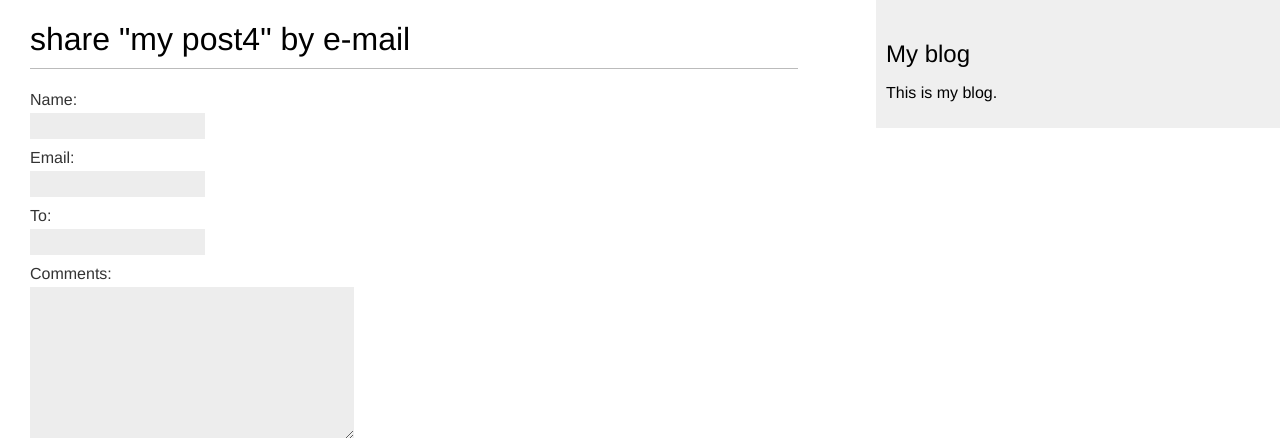
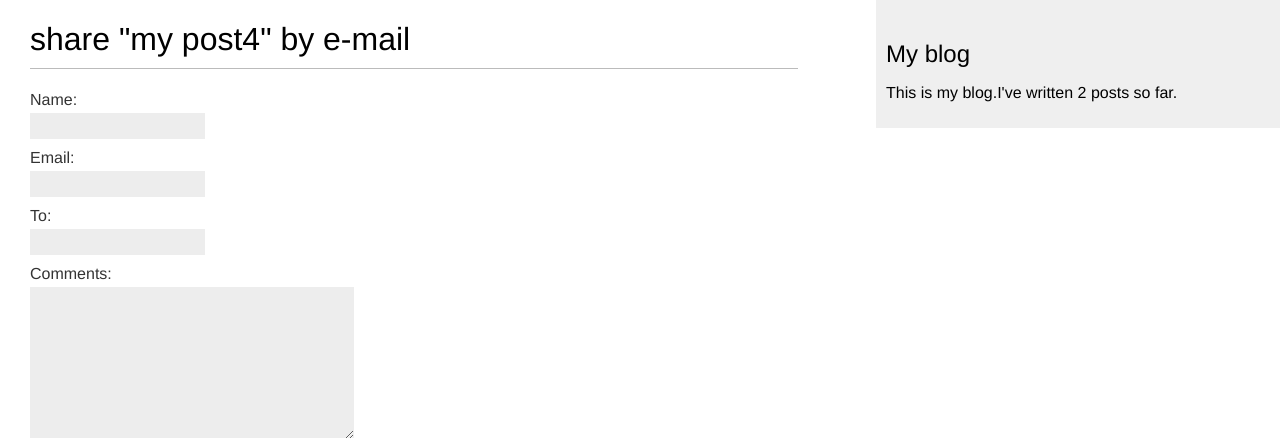
Before and after one commit to xiaokurong/django-test, a Django app: page /blog/5/share/ in a window 1280 px wide. Shown: the top 438 px of the page. Run offline with Django 3.2, Linux system fonts and the light colour scheme; data comes from the database, SQL or seed files in the repository.

Commit message:
自定义标签
Signed-off-by: Robin Liu <all-share@163.com>

```diff
--- a/blog/templates/blog/base.html
+++ b/blog/templates/blog/base.html
@@ -1,3 +1,4 @@
+{% load blog_tags %}
 {% load staticfiles %}
 <!DOCTYPE html>
 <html lang="en">
@@ -13,7 +14,7 @@
 </div>
 <div id="sidebar">
     <h2>My blog</h2>
-        <p>This is my blog.</p>
+        <p>This is my blog.I've written {% total_posts %} posts so far. </p>
 </div>
 </body>
 </html>
--- /dev/null
+++ b/blog/templates/blog/post/latest_posts.html
@@ -0,0 +1,6 @@
+<ul>
+    {% for post in latest_posts %}
+    <li>
+        <a href="{{ post.get_absolute_url }}">{{ post.title }}</a>
+    </li>
+</ul>
--- /dev/null
+++ b/blog/templatetags/blog_tags.py
@@ -0,0 +1,14 @@
+from django import template
+from ..models import Post
+
+register = template.Library()
+
+@register.simple_tag
+def total_posts():
+    return Post.published.count()
+
+
+@register.inclusion_tag('blog/post/latest_posts.html')
+def show_latest_posts(count=5):
+    latest_posts = Post.published.order_by('-publish')[:count]
+    return {'latest_posts': latest_posts}
```
Also changed, not shown: blog/templatetags/__init__.py (added).
